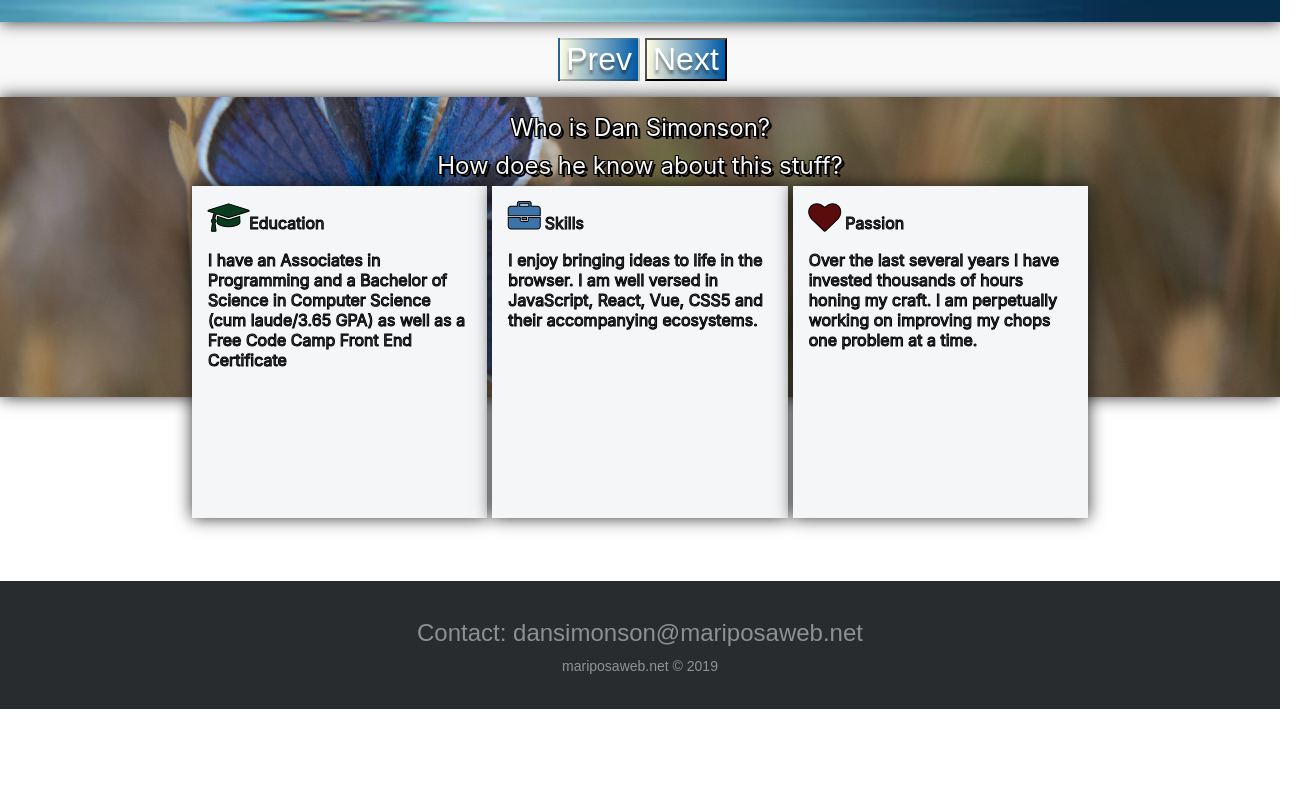
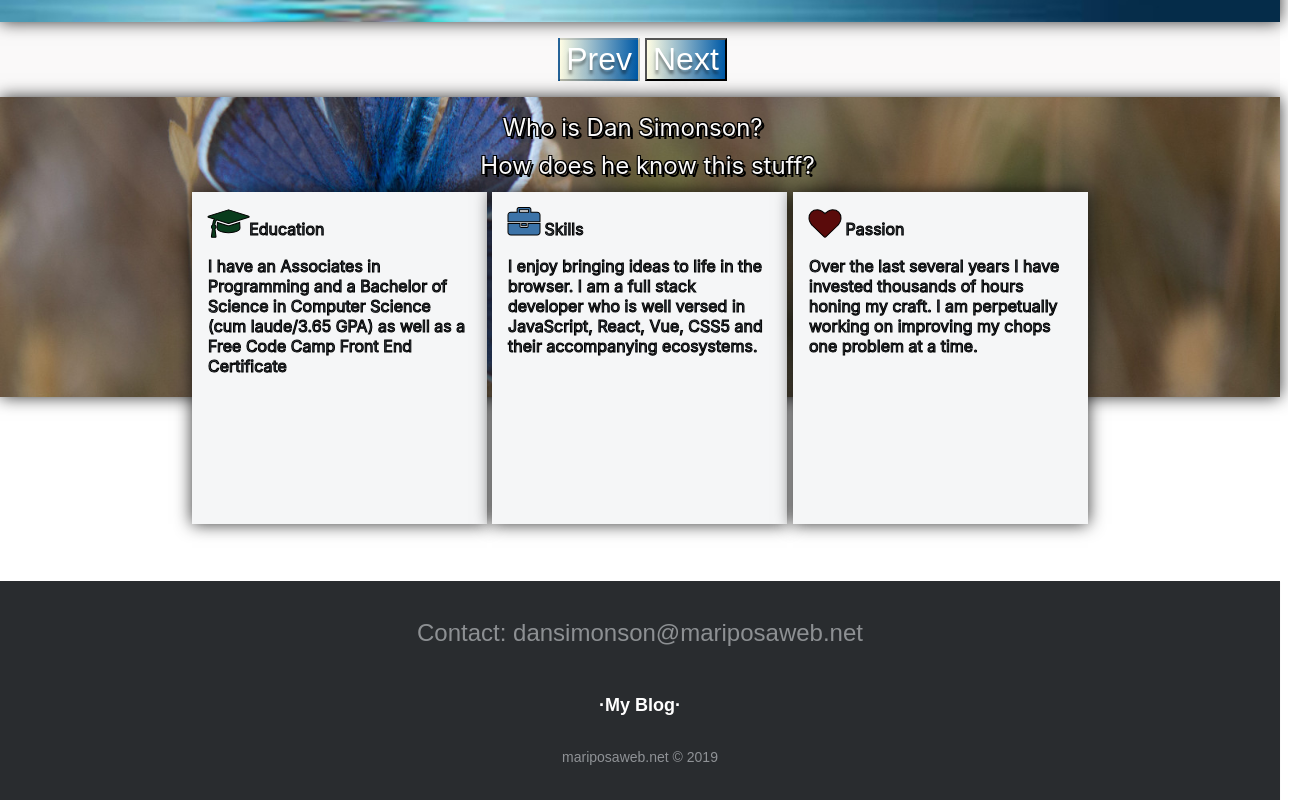
Before and after one commit to DanSimonson/portfolio-with-react, a React (Create React App) app: page / in a window 1280 px wide. Shown: the part 1360-2160 px from the top of the page, 1302 px wide, since content can reach past the window. Before the commit the page ends 2069 px from the top, so only its background shows below. Built offline with nearby package versions, Linux system fonts and the light colour scheme.

Commit message:
added scrollanimation

```diff
--- a/package.json
+++ b/package.json
@@ -3,10 +3,13 @@
   "version": "0.1.0",
   "private": true,
   "dependencies": {
+    "animate.css": "^3.7.0",
     "font-awesome": "^4.7.0",
     "node-sass": "^4.12.0",
     "react": "^16.8.6",
+    "react-animate-on-scroll": "^2.1.5",
     "react-dom": "^16.8.6",
+    "react-reveal": "^1.2.2",
     "react-router-dom": "^5.0.0",
     "react-scripts": "3.0.1",
     "react-scroll": "^1.7.11",
--- a/src/App.scss
+++ b/src/App.scss
@@ -42,7 +42,6 @@
     transition: opacity 300ms linear 100ms, transform 300ms ease-in-out 100ms;
 }
 
-
 slide exit
 .slide-exit {
     opacity: 1;
@@ -85,7 +84,6 @@ section {
 }
 section h1{
   font-size:2rem;
-
   color: #faf9f9;
   -webkit-text-stroke: 1px black;
   text-shadow:
@@ -137,7 +135,6 @@ section h1{
 
 }
 .card img {
-  /*max-width: calc(100%);*/
   margin: 0 auto;
   display: block;
   /*border: 5px solid yellow;*/
@@ -170,14 +167,14 @@ section h1{
 }
 .aTag:hover,
 .aTag:active{
-  color: #ADD8E6;/*#cb4154;*/
+  color: #cb4154;/*#ADD8E6;*/
 }
 .pTag{
   margin:0;
   font-size:2rem;
   text-decoration: none;
 
-  color: #faf9f9;/*#ADD8E6;#cb4154;*/
+  color: #ee4035  ;/*#cb4154;*/
   -webkit-text-stroke: 1px black;
   text-shadow:
   3px 3px 0 #000,
--- a/src/Components/Footer/Footer.js
+++ b/src/Components/Footer/Footer.js
@@ -10,6 +10,11 @@ export class Footer extends Component {
     return (
       <footer class="footer-basic-centered">
 			<p class="footer-company-motto">Contact: dansimonson@mariposaweb.net</p>
+      <p class="footer-links">
+				·
+				<a href="https://medium.com/@dansimonson" target="_blank">My Blog</a>
+				·
+			</p>
 			<p class="footer-company-name">mariposaweb.net &copy; 2019</p>
 		</footer>
     )
--- a/src/Components/Footer/Footer.scss
+++ b/src/Components/Footer/Footer.scss
@@ -35,9 +35,16 @@
 	display:inline-block;
 	text-decoration: none;
 	color: inherit;
+	cursor: pointer;
+}
+.footer-basic-centered .footer-links a:hover{
+	display:inline-block;
+	text-decoration: none;
+	color: #999;
+	cursor: pointer;
 }
 
-/* If you don't want the footer to be responsive, remove these media queries */
+/* media queries */
 @media (max-width: 767px) {
   .footer-basic-centered{
     margin-top:400px;
--- a/src/Components/Items/Items.js
+++ b/src/Components/Items/Items.js
@@ -1,29 +1,48 @@
 import React from 'react'
 import './Items.scss'
 import Footer from '../Footer/Footer'
+import Slide from 'react-reveal/Slide';
+import ScrollAnimation from 'react-animate-on-scroll';
 function Items() {
   return (
-
     <div className='wrapper'>
       <div className='about'>
+        <ScrollAnimation duration={5}
+          initiallyVisible={true}
+          animateIn='bounceInRight'>
           <p align="center" >Who is Dan Simonson?</p>
-       <p align="center">How does he know about this stuff?</p>
+        </ScrollAnimation>
+        <ScrollAnimation duration={5}
+          initiallyVisible={true}
+          animateIn='bounceInLeft'>
+          <p align="center">How does he know this stuff?</p>
+        </ScrollAnimation>
       </div>
       <div className="container">
+        <ScrollAnimation duration={3}
+          animateIn='rollIn'>
           <div className="grid-item a">
             <span><i class="fa fa-graduation-cap" aria-hidden="true"></i>Education </span>
             <p> I have an Associates in Programming and a Bachelor of Science in Computer Science (cum laude/3.65 GPA) as well as a Free Code Camp Front End Certificate</p>
           </div>
+        </ScrollAnimation>
+        <ScrollAnimation duration={3}
+          animateIn='rollIn'>
           <div className="grid-item b">
             <span><i class="fa fa-briefcase" aria-hidden="true"></i> Skills</span>
-        <p>I enjoy bringing ideas to life in the browser. I am well versed in JavaScript, React, Vue, CSS5 and their accompanying ecosystems.</p>
+            <p>I enjoy bringing ideas to life in the browser. I am a full stack developer who is well versed in JavaScript, React, Vue, CSS5 and their accompanying ecosystems.</p>
           </div>
+        </ScrollAnimation>
+        <ScrollAnimation duration={3}
+          animateIn='rollIn'>
           <div className="grid-item c">
             <span><i class="fa fa-heart" aria-hidden="true"></i> Passion</span>
             <p>Over the last several years I have invested thousands of hours honing my craft. I am perpetually working on improving my chops one problem at a time. </p>
           </div>
+        </ScrollAnimation>
       </div>
     </div>
+
 
   )
 }
--- a/src/Components/Items/Items.scss
+++ b/src/Components/Items/Items.scss
@@ -41,7 +41,7 @@
 }
 
 .container {
-  top: 35%;
+  top: 37%;
   left: 15%;
   /*border:5px solid red;*/
   margin: 40px auto;
--- a/src/Data/Data.js
+++ b/src/Data/Data.js
@@ -38,7 +38,7 @@ const data = {
     {
       "_id": "593e929773c71925e5d7c11c",
       "index": 2,
-      "name": "Shining Nature Landscape",
+      "name": "Shining Nature",
       "link": "https://brave-mccarthy-f6fbb2.netlify.com",
       "url": "https://github.com/DanSimonson/shining",
       "picture": 'https://res.cloudinary.com/dmglopmul/image/upload/v1557804560/projectPhotos/dossier/waterfall.jpg',
--- a/src/Views/Portfolio.js
+++ b/src/Views/Portfolio.js
@@ -121,8 +121,9 @@ export class Portfolio extends Component {
           <button className='btnBlue' onClick={() => this.nextProperty()} disabled={property.index === data.properties.length - 1}>Next</button>
           {/*<button onClick={() => this.toggleAppear()}>Appear: {`${appearHome}`}</button>*/}
         </div>
+        {/*<div className='spacer'></div>*/}
         <Items/>
-        {/*<Footer/>*/}
+
 
       </div>
 
--- a/src/Views/Portfolio.scss
+++ b/src/Views/Portfolio.scss
@@ -119,3 +119,6 @@ i.fa:hover{
 .btnBlue:hover{
   cursor: pointer;
 }
+.spacer{
+  height:110px;
+}
--- a/src/index.js
+++ b/src/index.js
@@ -3,6 +3,7 @@ import ReactDOM from 'react-dom';
 import './index.css';
 import App from './App';
 import 'font-awesome/css/font-awesome.min.css';
+import "animate.css/animate.min.css";
 import * as serviceWorker from './serviceWorker';
 
 ReactDOM.render(<App />, document.getElementById('root'));
```
Also changed, not shown: src/Components/Card/Card.js (+0 -14 lines), 1 other file (tests, documents, lock files or other folders). Lines whose indentation alone changed are shown as unchanged.
